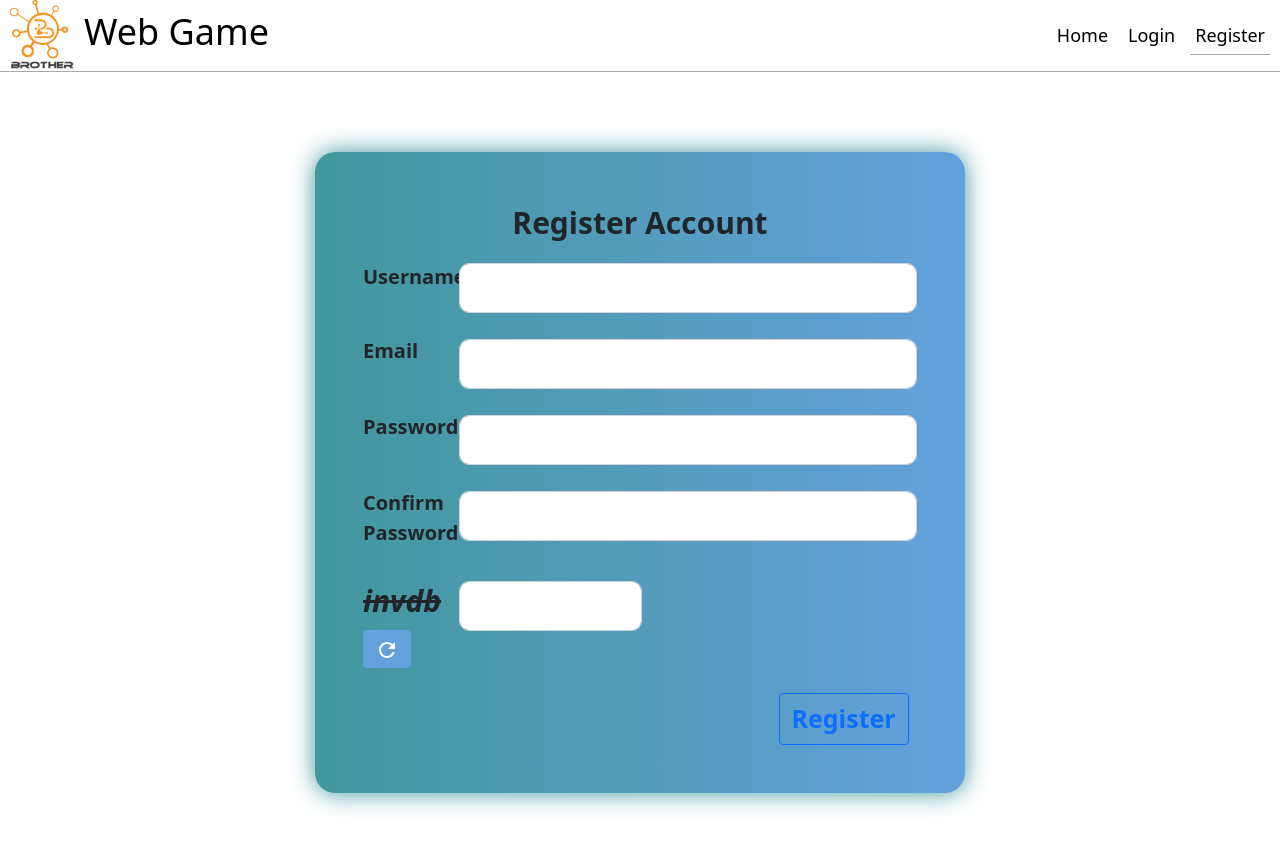
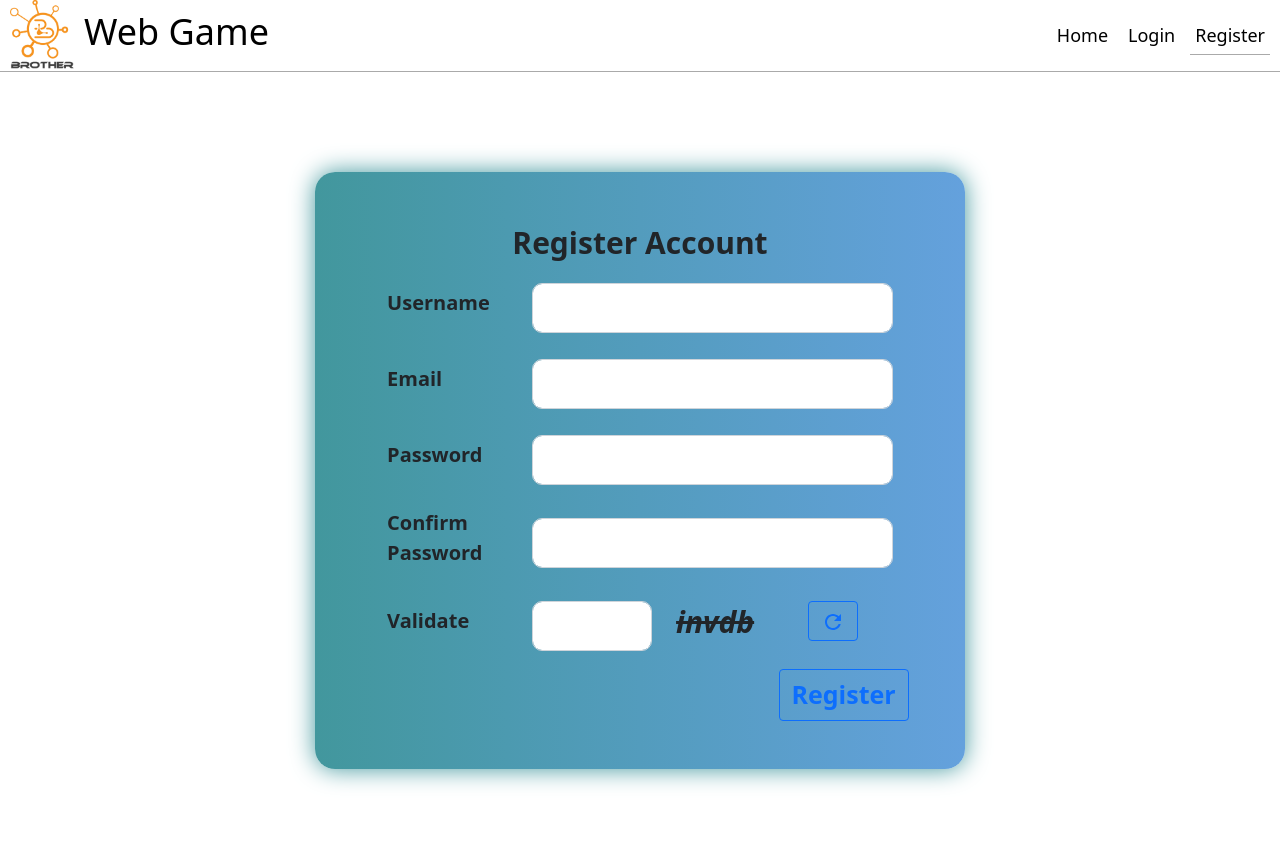
Before and after one commit to MawatariTanaka/webgame-refactor, a React (Create React App) app: page /register in a window 1280 px wide. Shown: the top 850 px of the page. After the commit the page ends 800 px from the top, so only its background shows below. Built offline with nearby package versions, Linux system fonts and the light colour scheme; no server answers.

Commit message:
Update minor styling

```diff
--- a/src/pages/Login.js
+++ b/src/pages/Login.js
@@ -30,7 +30,7 @@ export default function Login() {
     const handleSubmit = async (e) => {
         e.preventDefault();
 
-        if (formValue.userName == "" || formValue.password == "") {
+        if (formValue.userName === "" || formValue.password === "") {
             toast("Please provide complete information.");
         } else {
             try {
@@ -53,21 +53,28 @@ export default function Login() {
             style={{
                 display: "flex",
                 justifyContent: "center",
-                padding: "5rem",
+                marginTop: "100px",
             }}
         >
             <Form onSubmit={handleSubmit} id="form-container">
                 <Label id="name-page">Login Page</Label>
-                <FormGroup row>
+                <FormGroup
+                    row
+                    style={{
+                        display: "flex",
+                        justifyContent: "center",
+                        alignItems: "center",
+                    }}
+                >
                     <Label
                         for="exampleEmail"
-                        sm={2}
+                        sm={3}
                         className="name-input"
                         size="lg"
                     >
                         Username
                     </Label>
-                    <Col sm={10}>
+                    <Col sm={8}>
                         <Input
                             type="text"
                             name="userName"
@@ -78,11 +85,18 @@ export default function Login() {
                         />
                     </Col>
                 </FormGroup>
-                <FormGroup row>
-                    <Label for="exampleEmail2" className="name-input" sm={2}>
+                <FormGroup
+                    row
+                    style={{
+                        display: "flex",
+                        justifyContent: "center",
+                        alignItems: "center",
+                    }}
+                >
+                    <Label for="exampleEmail2" className="name-input" sm={3}>
                         Password
                     </Label>
-                    <Col sm={10}>
+                    <Col sm={8}>
                         <Input
                             type="password"
                             name="password"
--- a/src/pages/Register.js
+++ b/src/pages/Register.js
@@ -101,21 +101,28 @@ export default function Register() {
             style={{
                 display: "flex",
                 justifyContent: "center",
-                padding: "5rem",
+                marginTop: "100px",
             }}
         >
             <Form onSubmit={handleSubmit} id="form-container">
                 <Label id="name-page">Register Account</Label>
-                <FormGroup row>
+                <FormGroup
+                    row
+                    style={{
+                        display: "flex",
+                        justifyContent: "center",
+                        alignItems: "center",
+                    }}
+                >
                     <Label
                         for="exampleEmail"
-                        sm={2}
+                        sm={3}
                         className="name-input"
                         size="lg"
                     >
                         Username
                     </Label>
-                    <Col sm={10}>
+                    <Col sm={8}>
                         <Input
                             type="text"
                             name="userName"
@@ -126,11 +133,18 @@ export default function Register() {
                         />
                     </Col>
                 </FormGroup>
-                <FormGroup row>
-                    <Label for="exampleEmail2" className="name-input" sm={2}>
+                <FormGroup
+                    row
+                    style={{
+                        display: "flex",
+                        justifyContent: "center",
+                        alignItems: "center",
+                    }}
+                >
+                    <Label for="exampleEmail2" className="name-input" sm={3}>
                         Email
                     </Label>
-                    <Col sm={10}>
+                    <Col sm={8}>
                         <Input
                             type="text"
                             name="email"
@@ -140,11 +154,18 @@ export default function Register() {
                         />
                     </Col>
                 </FormGroup>
-                <FormGroup row>
-                    <Label for="exampleEmail2" className="name-input" sm={2}>
+                <FormGroup
+                    row
+                    style={{
+                        display: "flex",
+                        justifyContent: "center",
+                        alignItems: "center",
+                    }}
+                >
+                    <Label for="exampleEmail2" className="name-input" sm={3}>
                         Password
                     </Label>
-                    <Col sm={10}>
+                    <Col sm={8}>
                         <Input
                             type="password"
                             name="password"
@@ -154,11 +175,18 @@ export default function Register() {
                         />
                     </Col>
                 </FormGroup>
-                <FormGroup row>
-                    <Label for="exampleEmail2" className="name-input" sm={2}>
+                <FormGroup
+                    row
+                    style={{
+                        display: "flex",
+                        justifyContent: "center",
+                        alignItems: "center",
+                    }}
+                >
+                    <Label for="exampleEmail2" className="name-input" sm={3}>
                         Confirm Password
                     </Label>
-                    <Col sm={10}>
+                    <Col sm={8}>
                         <Input
                             type="password"
                             id="confirmPassword"
@@ -167,7 +195,25 @@ export default function Register() {
                     </Col>
                 </FormGroup>
 
-                <FormGroup row>
+                <FormGroup
+                    row
+                    style={{
+                        display: "flex",
+                        justifyContent: "center",
+                        alignItems: "center",
+                    }}
+                >
+                    <Label className="name-input" sm={3}>
+                        Validate
+                    </Label>
+                    <Col sm={3}>
+                        <Input
+                            style={{ width: "100%" }}
+                            type="text"
+                            id="captcha-text"
+                            className="exampleEmail2"
+                        />
+                    </Col>
                     <Label
                         id="captcha"
                         for="exampleEmail2"
@@ -175,19 +221,23 @@ export default function Register() {
                         sm={2}
                     >
                         {captcha}
+                    </Label>
+                    <Col
+                        sm={3}
+                        style={{
+                            display: "flex",
+                            justifyContent: "center",
+                            alignItems: "center",
+                        }}
+                    >
                         <Button
                             id="btn-refresh"
                             onClick={() => refreshString()}
+                            color="primary"
+                            outline
                         >
                             <RefreshIcon />
                         </Button>
-                    </Label>
-                    <Col sm={10}>
-                        <Input
-                            type="text"
-                            id="captcha-text"
-                            className="exampleEmail2"
-                        />
                     </Col>
                 </FormGroup>
 
--- a/src/pages/index.jsx
+++ b/src/pages/index.jsx
@@ -34,11 +34,14 @@ const Home = () => {
                     className="game-card"
                     hoverable
                     cover={
-                        <img
-                            className="game-card-img-cover"
-                            alt="Rock Paper Scissors Game preview"
-                            src={rockPaperScissorsCoverImg}
-                        />
+                        <div>
+                            <img
+                                className="game-card-img-cover"
+                                alt="Rock Paper Scissors Game preview"
+                                src={rockPaperScissorsCoverImg}
+                                style={{ padding: "1rem" }}
+                            />
+                        </div>
                     }
                     onClick={() => {
                         navigate("/rock-paper-scissors-game");
--- a/src/styles/Home.css
+++ b/src/styles/Home.css
@@ -7,9 +7,15 @@
 .game-card {
     width: 240px;
     margin: 30px 20px 0;
+    display: flex;
+    flex-direction: column;
+    justify-content: center;
+    align-items: center;
 }
 
 .game-card-img-cover {
     height: 240px;
     width: 240px;
+    border-radius: 10px 10px 0px 0px;
+    background-color: #659fa0;
 }
--- a/src/styles/Login.css
+++ b/src/styles/Login.css
@@ -16,13 +16,10 @@
 }
 
 #form-container {
-    top: 50%;
-    left: 50%;
     background-image: linear-gradient(to right, #42979d, #64a1dd);
     width: 650px;
     box-shadow: 0px 0px 25px #42979d;
     border-radius: 20px;
-    padding: 48px;
 }
 
 #name-page {
@@ -42,7 +39,7 @@
 
 #btn-register {
     font-size: 25px;
-    margin: 2px 0px 0px 83%;
+    margin: 5px 0px 0px 83%;
     font-weight: bolder;
 }
 
--- a/src/styles/MemoryGame.css
+++ b/src/styles/MemoryGame.css
@@ -5,13 +5,14 @@
     flex-direction: column;
     align-items: center;
     color: black;
+    margin-top: 10px;
 }
 
 .card-grid {
-    margin: auto auto;
     display: grid;
     grid-template-columns: 1fr 1fr 1fr 1fr;
     width: 90%;
     height: 80%;
     padding: 40px 40px;
+    gap: 20px;
 }
--- a/src/styles/Register.css
+++ b/src/styles/Register.css
@@ -47,9 +47,6 @@
 }
 
 #btn-refresh {
-    border: none;
-    background: #64a1dd;
-    box-shadow: 1px 1px 1px, #64a1dd;
 }
 
 #btn-register {
--- a/src/styles/SingleCard.css
+++ b/src/styles/SingleCard.css
@@ -1,10 +1,13 @@
 .card {
     position: relative;
+    display: flex;
+    justify-content: center;
+    align-items: center;
 }
 
 .card img {
-    width: 200px;
-    height: 200px;
+    width: 100%;
+    height: 100%;
     display: block;
     border: 2px solid #fff;
     border-radius: 6px;
```
